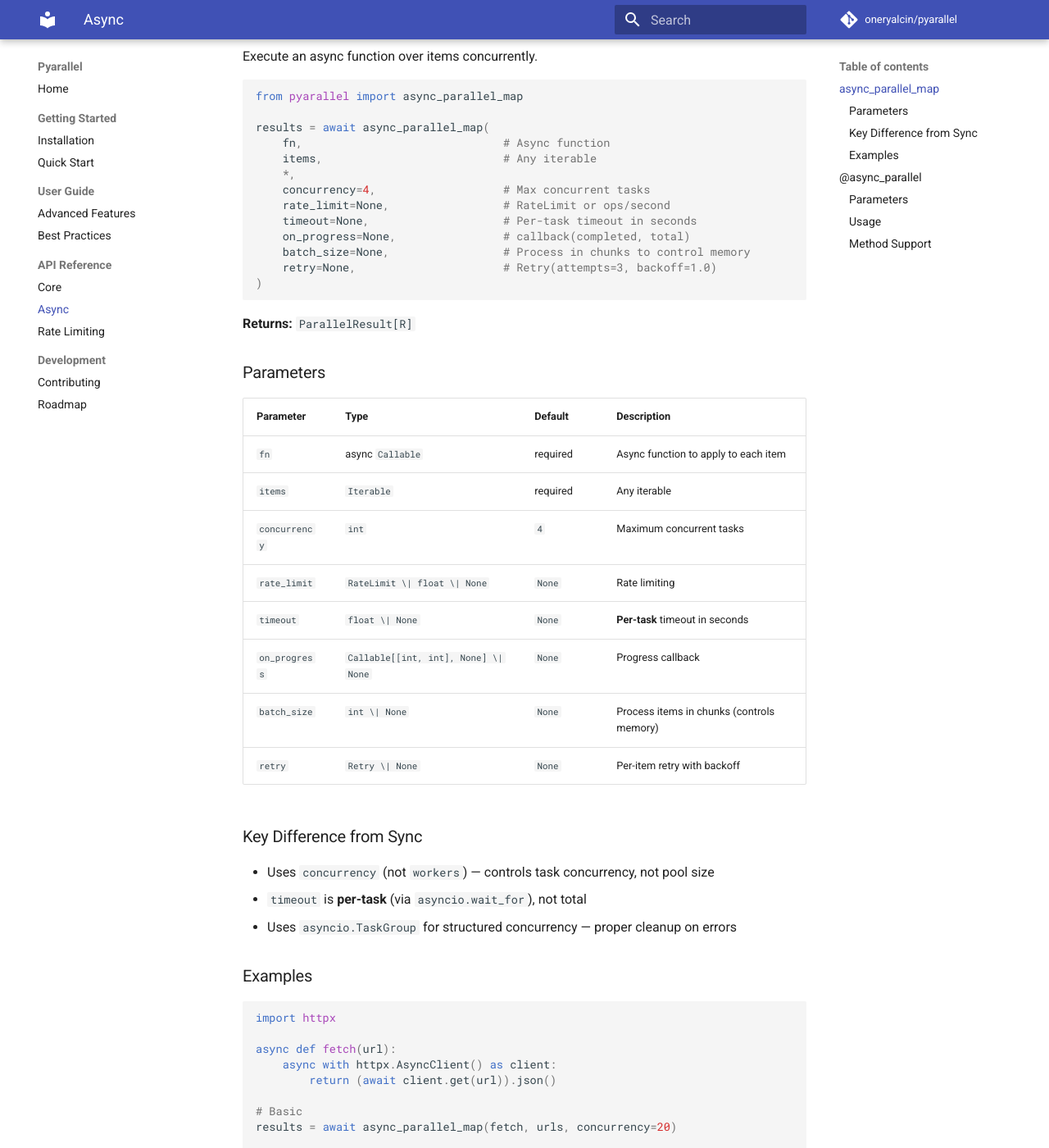
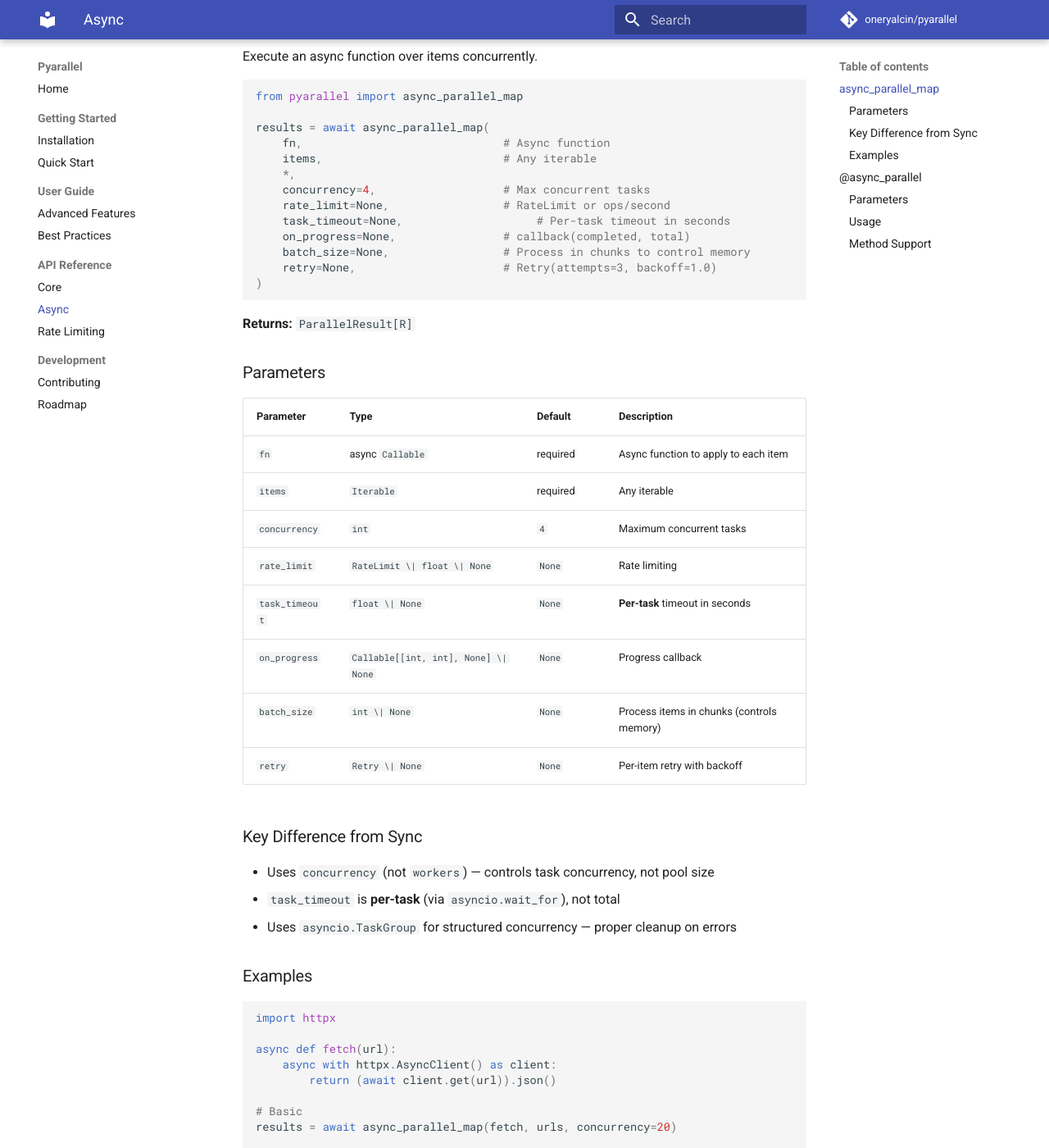
Before and after one commit to oneryalcin/pyarallel, an MkDocs documentation site: the page built from docs/api-reference/async.md, in a window 1280 px wide and 1400 px high, scrolled down 266 px. Shown: the whole window at 82% size. Built offline with MkDocs 1.6.1 and Material for MkDocs 9.7.7, drawn with Linux system fonts in a browser that asks for light colours; comment, search, counter and statistics services are not loaded; some of the changed text lies outside the part shown.

Commit message:
Rename async timeout to task_timeout for clarity
Same param name with different semantics (total vs per-task) was a
footgun. Now the names are self-documenting:
- sync: timeout (total wall-clock for entire operation)
- async: task_timeout (per individual task via asyncio.wait_for)

https://claude.ai/code/session_01RHTs4at74CA2wwTTQWQo52

````diff
--- a/docs/api-reference/async.md
+++ b/docs/api-reference/async.md
@@ -15,7 +15,7 @@ results = await async_parallel_map(
     *,
     concurrency=4,                   # Max concurrent tasks
     rate_limit=None,                 # RateLimit or ops/second
-    timeout=None,                    # Per-task timeout in seconds
+    task_timeout=None,                    # Per-task timeout in seconds
     on_progress=None,                # callback(completed, total)
     batch_size=None,                 # Process in chunks to control memory
     retry=None,                      # Retry(attempts=3, backoff=1.0)
@@ -32,7 +32,7 @@ results = await async_parallel_map(
 | `items` | `Iterable` | required | Any iterable |
 | `concurrency` | `int` | `4` | Maximum concurrent tasks |
 | `rate_limit` | `RateLimit \| float \| None` | `None` | Rate limiting |
-| `timeout` | `float \| None` | `None` | **Per-task** timeout in seconds |
+| `task_timeout` | `float \| None` | `None` | **Per-task** timeout in seconds |
 | `on_progress` | `Callable[[int, int], None] \| None` | `None` | Progress callback |
 | `batch_size` | `int \| None` | `None` | Process items in chunks (controls memory) |
 | `retry` | `Retry \| None` | `None` | Per-item retry with backoff |
@@ -40,7 +40,7 @@ results = await async_parallel_map(
 ### Key Difference from Sync
 
 - Uses `concurrency` (not `workers`) — controls task concurrency, not pool size
-- `timeout` is **per-task** (via `asyncio.wait_for`), not total
+- `task_timeout` is **per-task** (via `asyncio.wait_for`), not total
 - Uses `asyncio.TaskGroup` for structured concurrency — proper cleanup on errors
 
 ### Examples
@@ -60,7 +60,7 @@ results = await async_parallel_map(
     fetch, urls,
     concurrency=10,
     rate_limit=RateLimit(100, "minute"),
-    timeout=5.0,
+    task_timeout=5.0,
 )
 ```
 
@@ -97,7 +97,7 @@ data = await fetch("http://example.com")
 
 # Parallel
 results = await fetch.map(urls)
-results = await fetch.map(urls, concurrency=20, timeout=5.0)
+results = await fetch.map(urls, concurrency=20, task_timeout=5.0)
 ```
 
 ### Method Support
````
Also changed, not shown: docs/user-guide/advanced-features.md (+2 -2 lines), 2 other files.
